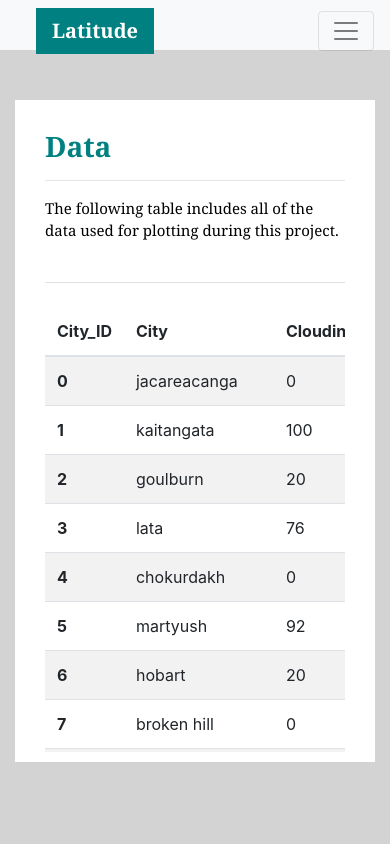
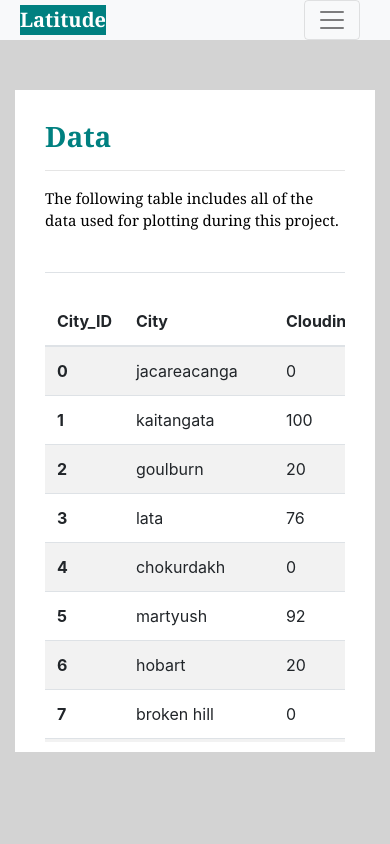
Before and after one commit to nicksullivan21/web-design-challenge, a plain HTML site: page WebVisualisations/data.html in a window 390 px wide. Drawn offline with nearby package versions, Linux system fonts and the light colour scheme.

Commit message:
Included media queries

```diff
--- a/WebVisualisations/style.css
+++ b/WebVisualisations/style.css
@@ -74,3 +74,28 @@ p{
     color: black;
     background-color: white;
 }
+
+/* Media Queries */
+@media(max-width: 992px){
+    .navbar-expand-lg{
+        background-color: white;
+    }
+    .navbar{
+        max-height: none;
+        padding: inherit;
+    }
+    .navbar div{
+        margin: inherit;
+        background-color: white;
+    }
+    .navbar-brand{
+        padding: 10px;
+    }
+    button{
+        margin-right: 30px;
+    }
+    button:focus{
+        outline: 1px dotted;
+        outline: auto 5px;
+    }
+}
```
